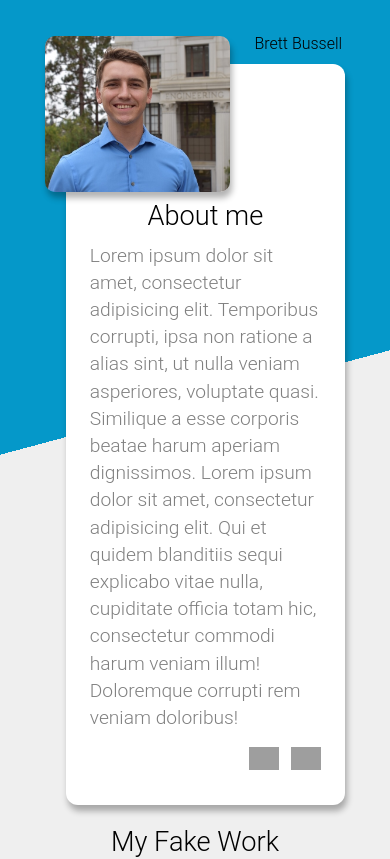
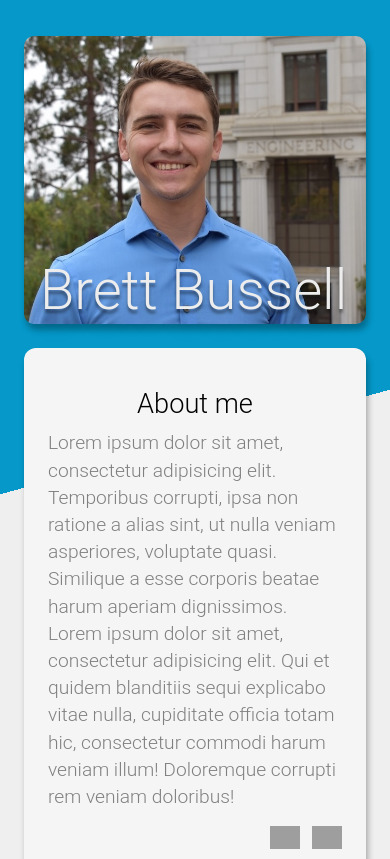
Before and after one commit to sourdoughbredd/responsive-homepage, a plain HTML site: page index.html in a window 390 px wide. Shown: the top 859 px of the page. Drawn offline with Linux system fonts and the light colour scheme; grey boxes are pictures that could not be loaded.

Commit message:
Finish responsive header styling

```diff
--- a/style.css
+++ b/style.css
@@ -30,14 +30,7 @@ h2 {
   margin: 0.7rem 0;
 }
 
-@media (max-width: 719px) {
-  h2 {
-    text-align: center;
-  }
-}
-
 header {
-  /* border: 4px dashed black; */
   min-height: 440px;
   background-image: linear-gradient(
     -15deg,
@@ -47,31 +40,42 @@ header {
 }
 
 .header-content {
-  /* This is an invisibel border. For some reason, it fixes image alignment! */
-  border: 0px solid rgb(0, 0, 0, 0);
+  /* This is an invisible border. For some reason, it fixes image alignment! */
+  /* border: 0px solid rgb(0, 0, 0, 0); */
+  position: relative;
   padding-top: 36px;
-  /* display: flex; */
 }
 
 .header-content .headshot {
   float: left;
   height: 40vw;
   max-height: 400px;
+  min-height: 280px;
   margin-right: 1.5rem;
   margin-bottom: 0.7rem;
   border-radius: 10px;
   box-shadow: 2px 6px 6px hsl(0deg 0% 0% / 0.3);
 }
 
+.header-content h1 {
+  position: absolute;
+  /* z-index: 2; */
+  top: min(40vw - 1rem - 12px, 400px - 1rem - 12px);
+  left: 1.5vw;
+  font-size: 3.5rem;
+  /* font-size: clamp(3rem, 8vw, 3.5rem); */
+  color: rgb(237, 237, 237);
+  text-shadow: 0px 4px 3px rgba(0, 0, 0, 0.4), 0px 8px 13px rgba(0, 0, 0, 0.1),
+    0px 18px 23px rgba(0, 0, 0, 0.1);
+}
+
 .about-me-container {
-  /* border: 3px dashed cyan; */
   box-shadow: 2px 6px 6px hsl(0deg 0% 0% / 0.3);
-  background-color: white;
+  background-color: rgb(245, 245, 245);
   border-radius: 12px;
-  margin-left: 1rem;
-  margin: 4% 0 0 1.3rem;
   padding: 2rem 1.5rem;
-  height: 80%;
+  margin-top: min(calc(116px - 6%), 80px);
+  margin-left: 1.5rem;
 }
 
 .about-me-container p {
@@ -148,5 +152,71 @@ main {
 }
 
 footer {
-  /* border: 4px dashed green; */
+  border: 4px dashed green;
 }
+
+/*  Tablet */
+@media (max-width: 800px) {
+  .header-content h1 {
+    text-align: right;
+    top: 3rem;
+    right: 0;
+  }
+
+  .header-content h2 {
+    text-align: center;
+  }
+}
+
+/* When projects grid only has 1 column */
+@media (max-width: 719px) {
+  main h2 {
+    text-align: center;
+  }
+}
+
+/* Mobile */
+@media (max-width: 500px) {
+  .header-content,
+  .main-content,
+  .footer-content {
+    margin: 0 24px;
+  }
+
+  .header-content {
+    display: flex;
+    flex-direction: column;
+    align-items: center;
+  }
+
+  .header-content .headshot {
+    float: none;
+    margin: 0;
+    /* margin-bottom: 24px; */
+    width: 100%;
+    height: auto;
+    min-height: initial;
+    max-height: initial;
+  }
+
+  .header-content h1 {
+    position: relative;
+    top: -1.1em;
+    left: 0;
+    align-self: flex-start;
+    text-align: left;
+    padding: 0 1rem;
+  }
+
+  .header-content h1.wrapped {
+    transform: translateY(-50%);
+  }
+
+  .about-me-container {
+    margin: -2rem 0 0 0;
+  }
+
+  .about-me-container.wrapped {
+    margin-top: -5.5rem;
+  }
+}
```
